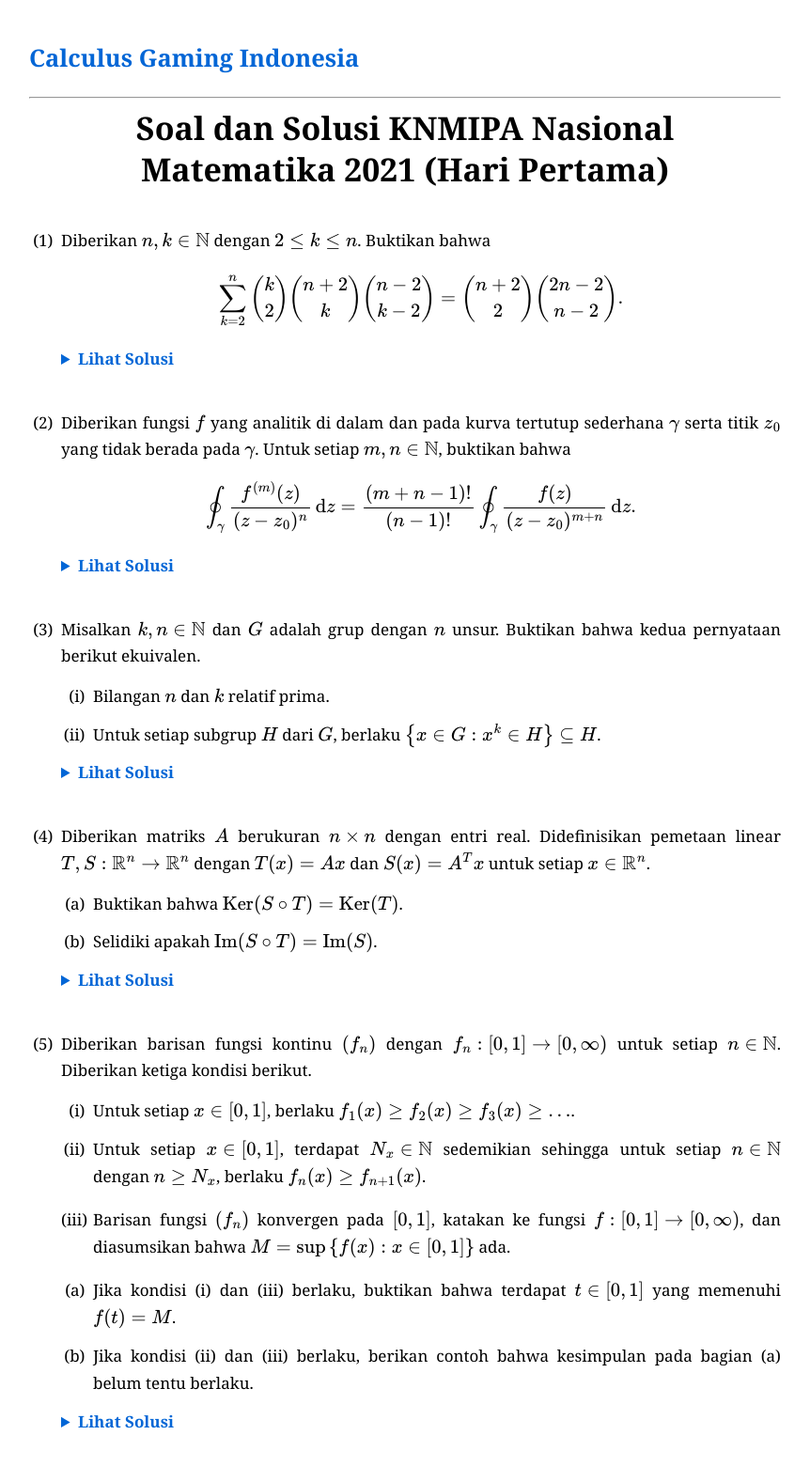
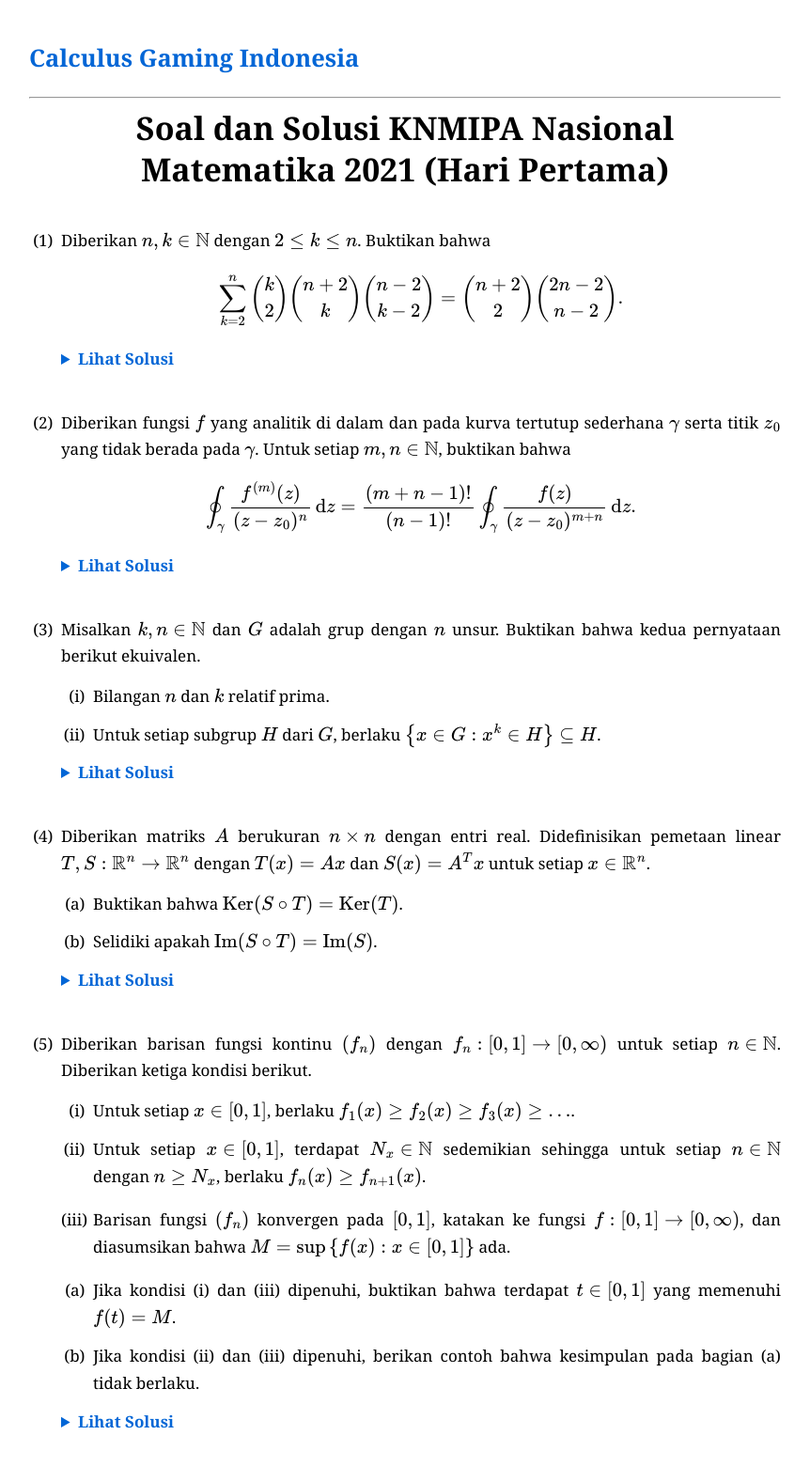
Before and after one commit to calculusgamingindonesia/calculusgamingindonesia.github.io, a Jekyll site: the page built from _posts/2026-07-01-knmipa-nas-mat-21-1.md, in a window 1280 px wide. Shown: the whole page at 94% size, without its empty margins (209-1071 px from the left). Built offline with Jekyll 4.4.1, drawn with Linux system fonts in a browser that asks for light colours; some web fonts are replaced.

Commit message:
Update 2026-07-01-knmipa-nas-mat-21-1.md

```diff
--- a/_posts/2026-07-01-knmipa-nas-mat-21-1.md
+++ b/_posts/2026-07-01-knmipa-nas-mat-21-1.md
@@ -69,8 +69,8 @@ urutan: 13
    * (ii) Untuk setiap $x\in[0, 1]$, terdapat $N_x\in\mathbb{N}$ sedemikian sehingga untuk setiap $n\in\mathbb{N}$ dengan $n\geq N_x$, berlaku $f_n(x)\geq f_{n+1}(x)$.
    * (iii) Barisan fungsi $(f_n)$ konvergen pada $[0, 1]$, katakan ke fungsi $f:[0, 1]\to[0, \infty)$, dan diasumsikan bahwa $M=\sup\set{f(x):x\in[0, 1]}$ ada.
 
-   * (a) Jika kondisi (i) dan (iii) berlaku, buktikan bahwa terdapat $t\in[0, 1]$ yang memenuhi $f(t)=M$.
-   * (b) Jika kondisi (ii) dan (iii) berlaku, berikan contoh bahwa kesimpulan pada bagian (a) belum tentu berlaku.
+   * (a) Jika kondisi (i) dan (iii) dipenuhi, buktikan bahwa terdapat $t\in[0, 1]$ yang memenuhi $f(t)=M$.
+   * (b) Jika kondisi (ii) dan (iii) dipenuhi, berikan contoh bahwa kesimpulan pada bagian (a) tidak berlaku.
 
    <details>
    <summary>Lihat Solusi</summary>
```
